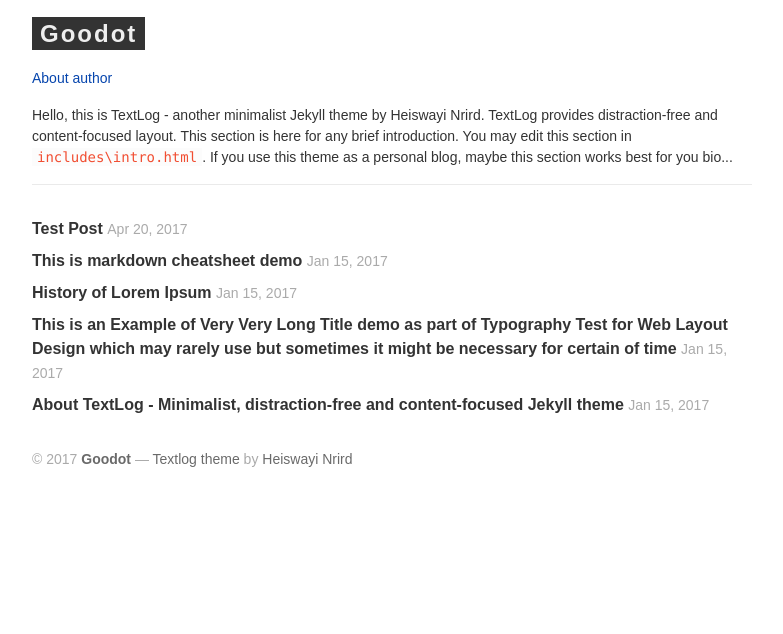
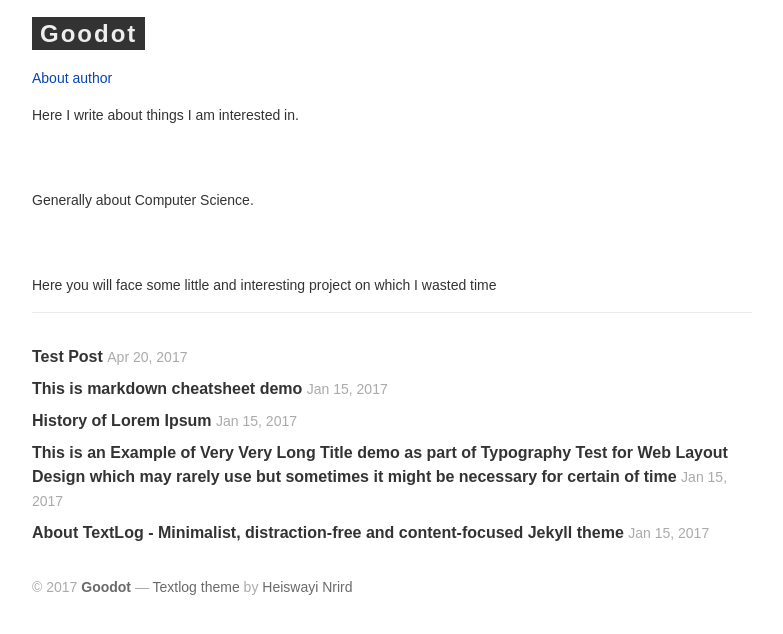
Before and after one commit to goodot/goodot.github.io, a Jekyll site: the page built from index.html, in a window 1280 px wide. Shown: the top 634 px of the page, without its empty margins (8-791 px from the left). Built offline with Jekyll 4.4.1, drawn with Linux system fonts in a browser that asks for light colours; some web fonts are replaced.

Commit message:
Updated intro.html

```diff
--- a/_includes/intro.html
+++ b/_includes/intro.html
@@ -1 +1,11 @@
-<p class="site-intro">Hello, this is TextLog - another minimalist Jekyll theme by Heiswayi Nrird. TextLog provides distraction-free and content-focused layout. This section is here for any brief introduction. You may edit this section in <code>includes\intro.html</code>. If you use this theme as a personal blog, maybe this section works best for you bio...</p>
+<p class="site-intro">Here I write about things I am interested in.</p>
+</br>
+</br>
+<p class="site-intro">
+  Generally about Computer Science.
+</p>
+</br>
+</br>
+<p class="site-intro">
+  Here you will face some little and interesting project on which I wasted time
+</p>
```
